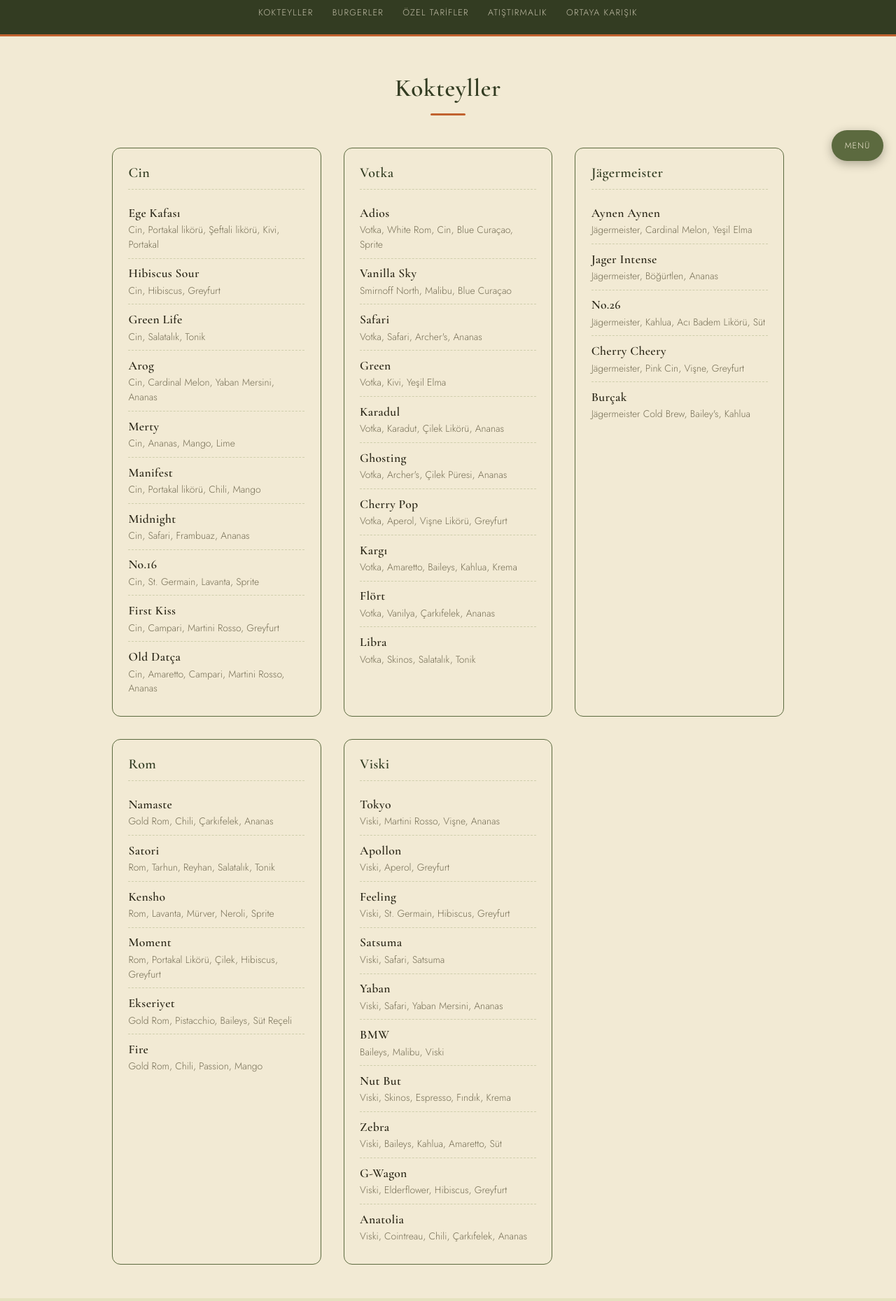
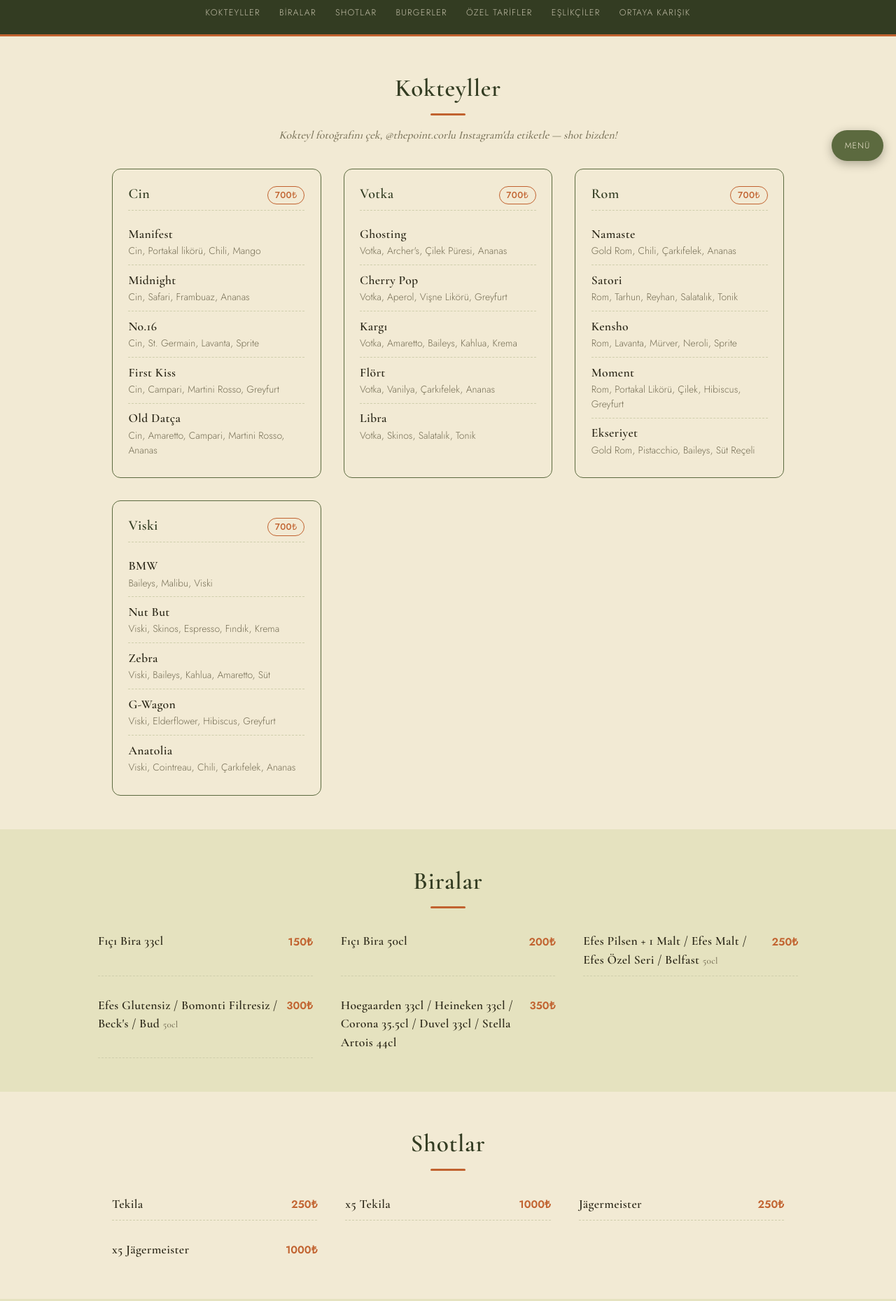
Before and after one commit to bugraerdn6/thepoint-corlu, a plain HTML site: page index.html in a window 1280 px wide. Shown: the part 552-2411 px from the top of the page at 70% size. Drawn offline with nearby package versions, Linux system fonts and the light colour scheme.

Commit message:
Resmi fiyatli menuyu ekle: kokteyller 700tl, biralar, shotlar, eslikciler/atistirmaliklar ve ortaya karisik fiyatlariyla guncellendi

```diff
--- a/index.html
+++ b/index.html
@@ -29,9 +29,11 @@
 
 <nav class="menu-nav" id="menu-nav">
   <a href="#kokteyller">Kokteyller</a>
+  <a href="#biralar">Biralar</a>
+  <a href="#shotlar">Shotlar</a>
   <a href="#burgerler">Burgerler</a>
   <a href="#ozel-tarifler">Özel Tarifler</a>
-  <a href="#atistirmalik">Atıştırmalık</a>
+  <a href="#atistirmalik">Eşlikçiler</a>
   <a href="#karisik">Ortaya Karışık</a>
 </nav>
 
@@ -39,15 +41,11 @@
 
   <section id="kokteyller" class="menu-section">
     <h2>Kokteyller</h2>
+    <p class="section-sub">Kokteyl fotoğrafını çek, @thepoint.corlu Instagram'da etiketle — shot bizden!</p>
 
     <div class="cat-grid">
       <div class="cat">
-        <h3>Cin</h3>
-        <div class="item"><h4>Ege Kafası</h4><p>Cin, Portakal likörü, Şeftali likörü, Kivi, Portakal</p></div>
-        <div class="item"><h4>Hibiscus Sour</h4><p>Cin, Hibiscus, Greyfurt</p></div>
-        <div class="item"><h4>Green Life</h4><p>Cin, Salatalık, Tonik</p></div>
-        <div class="item"><h4>Arog</h4><p>Cin, Cardinal Melon, Yaban Mersini, Ananas</p></div>
-        <div class="item"><h4>Merty</h4><p>Cin, Ananas, Mango, Lime</p></div>
+        <h3>Cin <span class="cat-price">700₺</span></h3>
         <div class="item"><h4>Manifest</h4><p>Cin, Portakal likörü, Chili, Mango</p></div>
         <div class="item"><h4>Midnight</h4><p>Cin, Safari, Frambuaz, Ananas</p></div>
         <div class="item"><h4>No.16</h4><p>Cin, St. Germain, Lavanta, Sprite</p></div>
@@ -56,12 +54,7 @@
       </div>
 
       <div class="cat">
-        <h3>Votka</h3>
-        <div class="item"><h4>Adios</h4><p>Votka, White Rom, Cin, Blue Curaçao, Sprite</p></div>
-        <div class="item"><h4>Vanilla Sky</h4><p>Smirnoff North, Malibu, Blue Curaçao</p></div>
-        <div class="item"><h4>Safari</h4><p>Votka, Safari, Archer's, Ananas</p></div>
-        <div class="item"><h4>Green</h4><p>Votka, Kivi, Yeşil Elma</p></div>
-        <div class="item"><h4>Karadul</h4><p>Votka, Karadut, Çilek Likörü, Ananas</p></div>
+        <h3>Votka <span class="cat-price">700₺</span></h3>
         <div class="item"><h4>Ghosting</h4><p>Votka, Archer's, Çilek Püresi, Ananas</p></div>
         <div class="item"><h4>Cherry Pop</h4><p>Votka, Aperol, Vişne Likörü, Greyfurt</p></div>
         <div class="item"><h4>Kargı</h4><p>Votka, Amaretto, Baileys, Kahlua, Krema</p></div>
@@ -70,37 +63,43 @@
       </div>
 
       <div class="cat">
-        <h3>Jägermeister</h3>
-        <div class="item"><h4>Aynen Aynen</h4><p>Jägermeister, Cardinal Melon, Yeşil Elma</p></div>
-        <div class="item"><h4>Jager Intense</h4><p>Jägermeister, Böğürtlen, Ananas</p></div>
-        <div class="item"><h4>No.26</h4><p>Jägermeister, Kahlua, Acı Badem Likörü, Süt</p></div>
-        <div class="item"><h4>Cherry Cheery</h4><p>Jägermeister, Pink Cin, Vişne, Greyfurt</p></div>
-        <div class="item"><h4>Burçak</h4><p>Jägermeister Cold Brew, Bailey's, Kahlua</p></div>
-      </div>
-
-      <div class="cat">
-        <h3>Rom</h3>
+        <h3>Rom <span class="cat-price">700₺</span></h3>
         <div class="item"><h4>Namaste</h4><p>Gold Rom, Chili, Çarkıfelek, Ananas</p></div>
         <div class="item"><h4>Satori</h4><p>Rom, Tarhun, Reyhan, Salatalık, Tonik</p></div>
         <div class="item"><h4>Kensho</h4><p>Rom, Lavanta, Mürver, Neroli, Sprite</p></div>
         <div class="item"><h4>Moment</h4><p>Rom, Portakal Likörü, Çilek, Hibiscus, Greyfurt</p></div>
         <div class="item"><h4>Ekseriyet</h4><p>Gold Rom, Pistacchio, Baileys, Süt Reçeli</p></div>
-        <div class="item"><h4>Fire</h4><p>Gold Rom, Chili, Passion, Mango</p></div>
       </div>
 
       <div class="cat">
-        <h3>Viski</h3>
-        <div class="item"><h4>Tokyo</h4><p>Viski, Martini Rosso, Vişne, Ananas</p></div>
-        <div class="item"><h4>Apollon</h4><p>Viski, Aperol, Greyfurt</p></div>
-        <div class="item"><h4>Feeling</h4><p>Viski, St. Germain, Hibiscus, Greyfurt</p></div>
-        <div class="item"><h4>Satsuma</h4><p>Viski, Safari, Satsuma</p></div>
-        <div class="item"><h4>Yaban</h4><p>Viski, Safari, Yaban Mersini, Ananas</p></div>
+        <h3>Viski <span class="cat-price">700₺</span></h3>
         <div class="item"><h4>BMW</h4><p>Baileys, Malibu, Viski</p></div>
         <div class="item"><h4>Nut But</h4><p>Viski, Skinos, Espresso, Fındık, Krema</p></div>
         <div class="item"><h4>Zebra</h4><p>Viski, Baileys, Kahlua, Amaretto, Süt</p></div>
         <div class="item"><h4>G-Wagon</h4><p>Viski, Elderflower, Hibiscus, Greyfurt</p></div>
         <div class="item"><h4>Anatolia</h4><p>Viski, Cointreau, Chili, Çarkıfelek, Ananas</p></div>
       </div>
+    </div>
+  </section>
+
+  <section id="biralar" class="menu-section alt">
+    <h2>Biralar</h2>
+    <div class="list-grid">
+      <div class="item item-row"><h4>Fıçı Bira 33cl</h4><span class="price">150₺</span></div>
+      <div class="item item-row"><h4>Fıçı Bira 50cl</h4><span class="price">200₺</span></div>
+      <div class="item item-row"><h4>Efes Pilsen + 1 Malt / Efes Malt / Efes Özel Seri / Belfast <small>50cl</small></h4><span class="price">250₺</span></div>
+      <div class="item item-row"><h4>Efes Glutensiz / Bomonti Filtresiz / Beck's / Bud <small>50cl</small></h4><span class="price">300₺</span></div>
+      <div class="item item-row"><h4>Hoegaarden 33cl / Heineken 33cl / Corona 35.5cl / Duvel 33cl / Stella Artois 44cl</h4><span class="price">350₺</span></div>
+    </div>
+  </section>
+
+  <section id="shotlar" class="menu-section">
+    <h2>Shotlar</h2>
+    <div class="list-grid">
+      <div class="item item-row"><h4>Tekila</h4><span class="price">250₺</span></div>
+      <div class="item item-row"><h4>x5 Tekila</h4><span class="price">1000₺</span></div>
+      <div class="item item-row"><h4>Jägermeister</h4><span class="price">250₺</span></div>
+      <div class="item item-row"><h4>x5 Jägermeister</h4><span class="price">1000₺</span></div>
     </div>
   </section>
 
@@ -133,23 +132,27 @@
   </section>
 
   <section id="atistirmalik" class="menu-section alt">
-    <h2>Atıştırmalık &amp; Eşlikçiler</h2>
+    <h2>Eşlikçiler &amp; Atıştırmalıklar</h2>
     <div class="cat-grid two-col">
       <div class="cat">
-        <h3>Atıştırmalık</h3>
-        <div class="item"><p>Karışık Çerez</p></div>
-        <div class="item"><p>Fıstık</p></div>
-        <div class="item"><p>Mısır</p></div>
-        <div class="item"><p>Cips</p></div>
-        <div class="item"><p>Turşu</p></div>
+        <h3>Eşlikçiler</h3>
+        <div class="item item-row"><h4>Karışık Çerez</h4><span class="price">250₺</span></div>
+        <div class="item item-row"><h4>Fıstık</h4><span class="price">200₺</span></div>
+        <div class="item item-row"><h4>Mısır</h4><span class="price">150₺</span></div>
+        <div class="item item-row"><h4>Cips</h4><span class="price">150₺</span></div>
+        <div class="item item-row"><h4>Zeytin</h4><span class="price">150₺</span></div>
+        <div class="item item-row"><h4>Turşu</h4><span class="price">200₺</span></div>
+        <p class="section-sub" style="margin-top:0.75rem;font-size:0.8rem;">Erik, Bamya, Çağla, Kornişon</p>
       </div>
       <div class="cat">
-        <h3>Eşlikçiler</h3>
-        <div class="item"><p>Eski Kaşar</p></div>
-        <div class="item"><p>İsli Çerkez Peyniri</p></div>
-        <div class="item"><p>Lukanka</p></div>
-        <div class="item"><p>Kuru Et</p></div>
-        <div class="item"><p>Hindi Füme</p></div>
+        <h3>Atıştırmalıklar</h3>
+        <div class="item item-row"><h4>Lukanka</h4><span class="price">600₺</span></div>
+        <div class="item item-row"><h4>Kuru Et</h4><span class="price">600₺</span></div>
+        <div class="item item-row"><h4>Hindi Füme</h4><span class="price">600₺</span></div>
+        <div class="item item-row"><h4>Eski Kaşar</h4><span class="price">500₺</span></div>
+        <div class="item item-row"><h4>İsli Çerkez Peyniri</h4><span class="price">500₺</span></div>
+        <div class="item item-row"><h4>Patates Kızartması</h4><span class="price">300₺</span></div>
+        <div class="item item-row"><h4>Kaşarlı Patates</h4><span class="price">400₺</span></div>
       </div>
     </div>
   </section>
@@ -157,9 +160,13 @@
   <section id="karisik" class="menu-section">
     <h2>Ortaya Karışık</h2>
     <div class="list-grid">
-      <div class="item"><h4>Mix 1</h4><p>Kaşar, Lukanka, Hindi Füme, Kuru Et, Turşu</p></div>
-      <div class="item"><h4>Mix 2</h4><p>Kaşar, Lukanka, Hindi Füme, Kuru Et, Patates, Turşu</p></div>
-      <div class="item"><h4>Mix 3</h4><p>Patates Kızartması, Tavuk Parçaları, Peynir Topları, Sosis, Soğan Halkaları</p></div>
+      <div class="item"><div class="item-row"><h4>Mix 1</h4><span class="price">750₺</span></div><p>Eski kaşar, isli peynir, kaşkaval, galeta, kuru meyveler</p></div>
+      <div class="item"><div class="item-row"><h4>Mix 2</h4><span class="price">850₺</span></div><p>Eski kaşar, isli peynir, kaşkaval, kuru et, hindi füme, lukanka</p></div>
+      <div class="item"><div class="item-row"><h4>Sosis Tabağı</h4><span class="price">500₺</span></div><p>Patates kızartması ile</p></div>
+      <div class="item"><div class="item-row"><h4>Çıtır Tavuk Tabağı</h4><span class="price">500₺</span></div><p>Patates kızartması ile</p></div>
+      <div class="item"><div class="item-row"><h4>Soğan Halkası Tabağı</h4><span class="price">500₺</span></div><p>Patates kızartması ile</p></div>
+      <div class="item"><div class="item-row"><h4>Bira Tabağı 1</h4><span class="price">750₺</span></div><p>Patates kızartması, soğan halkası, tavuk parçaları, peynir topları</p></div>
+      <div class="item"><div class="item-row"><h4>Bira Tabağı 2</h4><span class="price">850₺</span></div><p>Patates kızartması, eski kaşar, hindi füme, kuru et, lukanka</p></div>
     </div>
   </section>
 
--- a/style.css
+++ b/style.css
@@ -201,7 +201,11 @@ img { max-width: 100%; display: block; }
   margin-top: 2.25rem;
 }
 
-.cat-grid.two-col { grid-template-columns: repeat(2, minmax(150px, 1fr)); max-width: 600px; margin-left: auto; margin-right: auto; }
+.cat-grid.two-col { grid-template-columns: 1fr; max-width: 600px; margin-left: auto; margin-right: auto; }
+
+@media (min-width: 480px) {
+  .cat-grid.two-col { grid-template-columns: repeat(2, minmax(200px, 1fr)); }
+}
 
 .cat {
   background: var(--cream);
@@ -218,7 +222,43 @@ img { max-width: 100%; display: block; }
   border-bottom: 1px dashed var(--grid-line);
   padding-bottom: 0.5rem;
   margin-bottom: 0.75rem;
+  display: flex;
+  align-items: baseline;
+  justify-content: space-between;
+  gap: 0.5rem;
 }
+
+.cat-price {
+  font-family: 'Jost', sans-serif;
+  font-weight: 500;
+  font-size: 0.8rem;
+  color: var(--terracotta);
+  border: 1px solid var(--terracotta);
+  border-radius: 999px;
+  padding: 0.15rem 0.6rem;
+  white-space: nowrap;
+}
+
+.item-row {
+  display: flex;
+  align-items: flex-start;
+  justify-content: space-between;
+  gap: 0.75rem;
+}
+
+.price { padding-top: 0.15rem; }
+
+.item-row h4 { flex: 1; }
+
+.price {
+  font-family: 'Jost', sans-serif;
+  font-weight: 600;
+  color: var(--terracotta);
+  font-size: 0.95rem;
+  white-space: nowrap;
+}
+
+.item h4 small { font-weight: 400; color: var(--muted); font-size: 0.75em; }
 
 .list-grid {
   display: grid;
```
